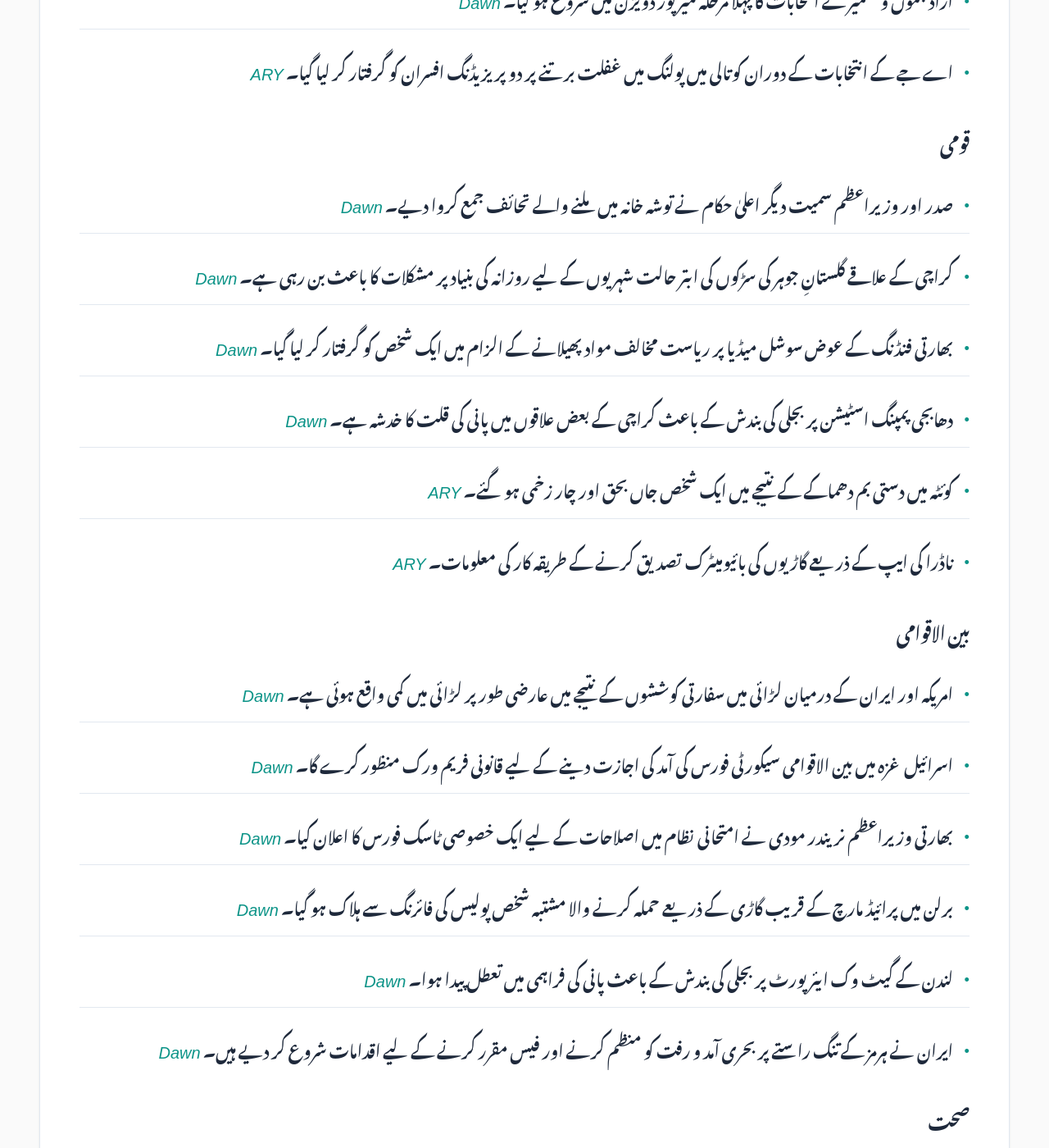
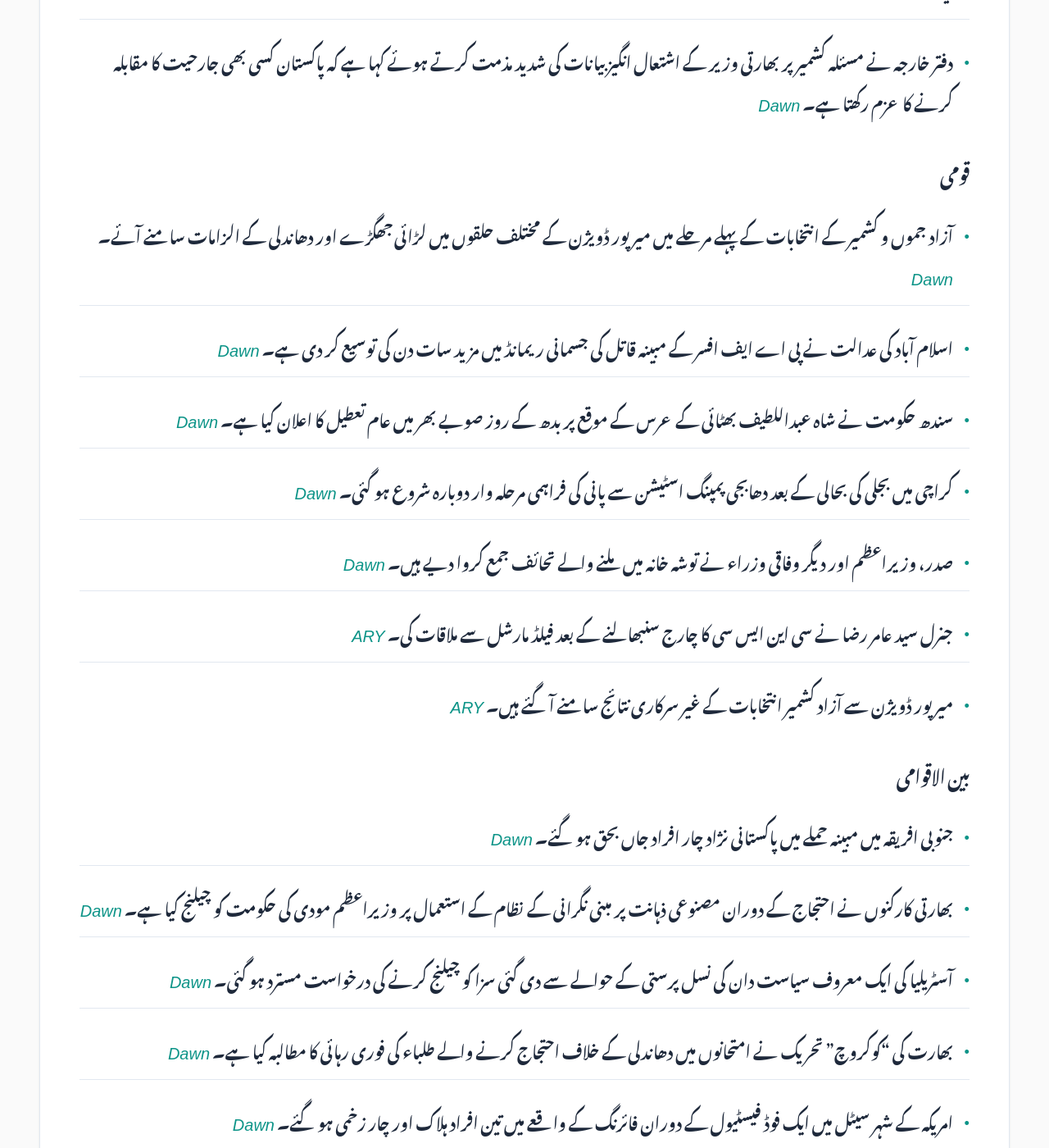
Before and after one commit to zsubzwary/news, a Jekyll site: the page built from ur/index.md, in a window 1280 px wide and 1400 px high, scrolled down 1386 px. Shown: the whole window at 82% size. Built offline with Jekyll 4.4.1, drawn with Linux system fonts in a browser that asks for light colours; some web fonts are replaced; comment, search, counter and statistics services are not loaded; some of the changed text lies outside the part shown.

Commit message:
DateTime; 2026-07-27T16:09:41.239Z

```diff
--- a/ur/index.md
+++ b/ur/index.md
@@ -7,45 +7,52 @@ rtl: true
 
 پاکستان کی تازہ خبروں کا خلاصہ
 
- &lrm; 27-Jul-2026 09:08PKT
+ &lrm; 27-Jul-2026 21:09PKT
 
-پڑھنے کا وقت : 3 منٹ
+پڑھنے کا وقت : 4 منٹ
 
 ### معیشت
-- پاکستان کے تجارتی خسارے میں اضافہ اور توانائی کے حوالے سے درآمدی انحصار کے خطرات۔ *[Dawn](https://www.dawn.com/news/2018654/rebounding-inflation-fiscal-pressures-threaten-recovery)*
-- عالمی توانائی کی رسائی کو محفوظ بنانے کے لیے ہرمز کے تنگ راستے سے متبادل پائپ لائنوں کی کوششیں۔ *[Dawn](https://www.dawn.com/news/2018582/pipelines-to-bypass-the-strait-of-hormuz)*
-- امریکہ اور ایران کے درمیان کشیدگی میں کمی کے باعث سونے کی قیمتوں میں اضافہ۔ *[ARY](https://arynews.tv/gold-gains-on-pause-in-us-iran-fighting-fed-decision-looms)*
-
-### سائنس اور ٹیکنالوجی
-- چینی صدر شی جن پنگ نے مصنوعی ذہانت (AI) کے نظم و ضبط اور گورننس کے لیے عالمی تعاون پر زور دیا۔ *[Dawn](https://www.dawn.com/news/2018585/shifting-geopolitics-of-tech)*
-
-### موسم
-- ملک بھر میں مون سون کی بارشوں کے نتیجے میں اب تک 100 سے زائد اموات ہو چکی ہیں۔ *[Dawn](https://www.dawn.com/news/2018500/nationwide-deaths-this-monsoon-cross-100-more-rain-likely-in-countrys-upper-parts-from-july-29)*
-- پی ایم ڈی نے گلگت بلتستان اور خیبرپختونخوا کے لیے گلیشیائی جھیل کے پھٹنے (GLOF) کا الرٹ جاری کر دیا۔ *[Dawn](https://www.dawn.com/news/2018510/pmd-issues-glof-alert-for-northern-areas-as-several-gb-areas-cut-off-for-5th-consecutive-day)*
+- باب المندب میں بحری جہازوں کی بحالی کے بعد پیٹرولیم وزیر نے ایندھن کی قیمتوں میں کمی کا اشارہ دے دیا۔ *[Dawn](https://www.dawn.com/news/2018766/petroleum-minister-hints-at-fuel-price-relief-after-pakistans-oil-cargoes-clear-bab-al-mandeb)*
+- اسٹیٹ بینک آف پاکستان نے پالیسی ریٹ 11.5 فیصد پر برقرار رکھنے کا فیصلہ کیا ہے۔ *[Dawn](https://www.dawn.com/news/2018718/central-bank-keeps-policy-rate-unchanged-at-115pc)*
+- پاکستان اسٹاک ایکسچینج کا شاخہ انڈیکس 7,000 سے زائد پوائنٹس کے اضافے کے ساتھ 178,000 کی سطح سے اوپر بند ہوا۔ *[Dawn](https://www.dawn.com/news/2018715/psx-opens-week-in-the-green-gains-more-than-7000-points-to-close-above-178000-mark)*
+- امریکہ اور ایران کے درمیان کشیدگی میں وقفے کے بعد خام تیل کی قیمتوں میں کمی دیکھی گئی۔ *[Dawn](https://www.dawn.com/news/2018729/oil-prices-near-one-week-low-after-us-iran-pause-over-weekend)*
+- بین الاقوامی مارکیٹ میں تیل کی قیمتوں میں کمی کے باعث سونے کی قیمتوں میں اضافہ ہوا۔ *[ARY](https://arynews.tv/gold-rate-today-international-market-july-27-2026)*
+- پاکستان میں ٹماٹروں کی قیمتوں میں شدید اضافہ ہو گیا ہے۔ *[ARY](https://arynews.tv/tomatoes-prices-skyrocket-in-pakistan)*
+- سرمایہ کاروں کے ریٹ ہائیک کے امکانات کم ہونے سے پاؤنڈ کی قیمت میں اضافہ ہوا ہے۔ *[ARY](https://arynews.tv/gbp-to-usd-pound-climbs-as-investors-scale-back-rate-hike-bets)*
 
 ### سیاست
-- آزاد جموں و کشمیر کے انتخابات کا پہلا مرحلہ میرپور ڈویژن میں شروع ہو گیا۔ *[Dawn](https://www.dawn.com/news/2018691/first-phase-of-ajk-polls-begins-in-mirpur-division)*
-- اے جے کے انتخابات کے دوران کوتالی میں پولنگ میں غفلت برتنے پر دو پریزیڈنگ افسران کو گرفتار کر لیا گیا۔ *[ARY](https://arynews.tv/ajk-elections-presiding-officers-suspended)*
+- امریکی کانگریسی اراکین نے چیف آف ڈیفنس فورسز فیلڈ مارشل عاصم منیر سے ملاقات کے دوران علاقائی استحکام میں پاکستان کے اہم کردار کو تسلیم کیا۔ *[Dawn](https://www.dawn.com/news/2018779/in-meeting-with-cdf-munir-us-congressmen-acknowledge-pakistans-critical-role-in-regional-stability-ispr)*
+- دفتر خارجہ نے مسئلہ کشمیر پر بھارتی وزیر کے اشتعال انگیز بیانات کی شدید مذمت کرتے ہوئے کہا ہے کہ پاکستان کسی بھی جارحیت کا مقابلہ کرنے کا عزم رکھتا ہے۔ *[Dawn](https://www.dawn.com/news/2018711/fo-condemns-indian-ministers-remarks-on-kashmir-issue-warns-against-underestimating-resolve-to-thwart-any-adventurism)*
 
 ### قومی
-- صدر اور وزیراعظم سمیت دیگر اعلیٰ حکام نے توشہ خانہ میں ملنے والے تحائف جمع کروا دیے۔ *[Dawn](https://www.dawn.com/news/2018662/president-pm-others-return-gifts-to-toshakhana)*
-- کراچی کے علاقے گلستانِ جوہر کی سڑکوں کی ابتر حالت شہریوں کے لیے روزانہ کی بنیاد پر مشکلات کا باعث بن رہی ہے۔ *[Dawn](https://www.dawn.com/news/2018622/pothole-riddled-karachis-gulistan-i-jauhar-roads-turn-daily-travel-into-an-exhausting-ordeal)*
-- بھارتی فنڈنگ کے عوض سوشل میڈیا پر ریاست مخالف مواد پھیلانے کے الزام میں ایک شخص کو گرفتار کر لیا گیا۔ *[Dawn](https://www.dawn.com/news/2018518/tarar-claims-man-arrested-for-spreading-anti-state-material-online-in-exchange-for-indian-funding)*
-- دھابجی پمپنگ اسٹیشن پر بجلی کی بندش کے باعث کراچی کے بعض علاقوں میں پانی کی قلت کا خدشہ ہے۔ *[Dawn](https://www.dawn.com/news/2018517/parts-of-karachi-may-face-water-shortage-after-power-breakdown-at-dhabeji-pumping-station)*
-- کوئٹہ میں دستی بم دھماکے کے نتیجے میں ایک شخص جاں بحق اور چار زخمی ہو گئے۔ *[ARY](https://arynews.tv/grenade-attack-near-quettas-patel-road-leaves-one-dead-four-injured)*
-- ناڈرا کی ایپ کے ذریعے گاڑیوں کی بائیومیٹرک تصدیق کرنے کے طریقہ کار کی معلومات۔ *[ARY](https://arynews.tv/how-to-complete-vehicle-biometric-verification-via-nadras-pak-id-app)*
+- آزاد جموں و کشمیر کے انتخابات کے پہلے مرحلے میں میرپور ڈویژن کے مختلف حلقوں میں لڑائی جھگڑے اور دھاندلی کے الزامات سامنے آئے۔ *[Dawn](https://www.dawn.com/news/2018691/polling-concludes-in-mirpur-division-as-scuffles-rigging-allegations-mar-first-phase-of-ajk-elections)*
+- اسلام آباد کی عدالت نے پی اے ایف افسر کے مبینہ قاتل کی جسمانی ریمانڈ میں مزید سات دن کی توسیع کر دی ہے۔ *[Dawn](https://www.dawn.com/news/2018777/islamabad-court-extends-physical-remand-of-paf-officers-alleged-killer-by-seven-days)*
+- سندھ حکومت نے شاہ عبداللطیف بھٹائی کے عرس کے موقع پر بدھ کے روز صوبے بھر میں عام تعطیل کا اعلان کیا ہے۔ *[Dawn](https://www.dawn.com/news/2018748/public-holiday-in-sindh-on-wednesday-for-shah-abdul-latif-bhittais-urs)*
+- کراچی میں بجلی کی بحالی کے بعد دھابجی پمپنگ اسٹیشن سے پانی کی فراہمی مرحلہ وار دوبارہ شروع ہو گئی۔ *[Dawn](https://www.dawn.com/news/2018724/water-supply-to-parts-of-karachi-resumes-after-power-at-dhabeji-pumping-station-restored)*
+- صدر، وزیراعظم اور دیگر وفاقی وزراء نے توشہ خانہ میں ملنے والے تحائف جمع کروا دیے ہیں۔ *[Dawn](https://www.dawn.com/news/2018662/president-pm-others-return-gifts-to-toshakhana)*
+- جنرل سید عامر رضا نے سی این ایس سی کا چارج سنبھالنے کے بعد فیلڈ مارشل سے ملاقات کی۔ *[ARY](https://arynews.tv/general-syed-aamer-raza-calls-on-field-marshal-after-assuming-charge-of-cnsc)*
+- میرپور ڈویژن سے آزاد کشمیر انتخابات کے غیر سرکاری نتائج سامنے آ گئے ہیں۔ *[ARY](https://arynews.tv/ajk-elections-2026-unofficial-results-from-mirpur-division)*
 
 ### بین الاقوامی
-- امریکہ اور ایران کے درمیان لڑائی میں سفارتی کوششوں کے نتیجے میں عارضی طور پر لڑائی میں کمی واقع ہوئی ہے۔ *[Dawn](https://www.dawn.com/news/2018664/lull-in-iran-us-fighting-achieved-by-fresh-round-of-diplomacy)*
-- اسرائیل غزہ میں بین الاقوامی سیکورٹی فورس کی آمد کی اجازت دینے کے لیے قانونی فریم ورک منظور کرے گا۔ *[Dawn](https://www.dawn.com/news/2018568/israel-to-allow-international-force-into-gaza-israeli-official-says)*
-- بھارتی وزیراعظم نریندر مودی نے امتحانی نظام میں اصلاحات کے لیے ایک خصوصی ٹاسک فورس کا اعلان کیا۔ *[Dawn](https://www.dawn.com/news/2018534/modi-announces-panel-to-reform-indias-exam-system-anti-govt-graffiti-at-jantar-mantar-painted-over)*
-- برلن میں پرائیڈ مارچ کے قریب گاڑی کے ذریعے حملہ کرنے والا مشتبہ شخص پولیس کی فائرنگ سے ہلاک ہو گیا۔ *[Dawn](https://www.dawn.com/news/2018511/suspect-in-berlin-attack-near-pride-gathering-shot-dead-by-police)*
-- لندن کے گیٹ وک ایئرپورٹ پر بجلی کی بندش کے باعث پانی کی فراہمی میں تعطل پیدا ہوا۔ *[Dawn](https://www.dawn.com/news/2018528/londons-gatwick-airport-hit-by-water-supply-problem)*
-- ایران نے ہرمز کے تنگ راستے پر بحری آمد و رفت کو منظم کرنے اور فیس مقرر کرنے کے لیے اقدامات شروع کر دیے ہیں۔ *[Dawn](https://www.dawn.com/news/2018680/charging-for-hormuz)*
+- جنوبی افریقہ میں مبینہ حملے میں پاکستانی نژاد چار افراد جاں بحق ہو گئے۔ *[Dawn](https://www.dawn.com/news/2018768/four-men-reportedly-pakistani-nationals-gunned-down-in-south-africa)*
+- بھارتی کارکنوں نے احتجاج کے دوران مصنوعی ذہانت پر مبنی نگرانی کے نظام کے استعمال پر وزیراعظم مودی کی حکومت کو چیلنج کیا ہے۔ *[Dawn](https://www.dawn.com/news/2018775/modi-faces-challenge-from-activists-over-surveillance-at-india-youth-protest)*
+- آسٹریلیا کی ایک معروف سیاست دان کی نسل پرستی کے حوالے سے دی گئی سزا کو چیلنج کرنے کی درخواست مسترد ہو گئی۔ *[Dawn](https://www.dawn.com/news/2018722/australian-politician-fails-to-overturn-racial-vilification-ruling-over-telling-muslim-senator-to-go-back-to-pakistan)*
+- بھارت کی "کوکروچ" تحریک نے امتحانوں میں دھاندلی کے خلاف احتجاج کرنے والے طلباء کی فوری رہائی کا مطالبہ کیا ہے۔ *[Dawn](https://www.dawn.com/news/2018741/indias-cockroach-janta-party-demands-release-of-protesters-after-reports-of-detention)*
+- امریکہ کے شہر سیٹل میں ایک فوڈ فیسٹیول کے دوران فائرنگ کے واقعے میں تین افراد ہلاک اور چار زخمی ہو گئے۔ *[Dawn](https://www.dawn.com/news/2018716/mass-shooting-kills-3-wounds-4-near-space-needle-landmark-in-seattle)*
+- امریکہ اور ایران کے درمیان فوجی کارروائیوں میں وقفے سے سفارتی حل کی امیدیں بڑھ گئی ہیں۔ *[Dawn](https://www.dawn.com/news/2018664/lull-in-iran-us-fighting-achieved-by-fresh-round-of-diplomacy)*
+- نیتن یاہو نے ٹرمپ سے ملاقات کے دوران ایران کو اپنا سب سے اہم ایجنڈا قرار دیا۔ *[ARY](https://arynews.tv/netanyahu-says-iran-is-top-agenda-in-meeting-with-trump)*
+
+### موسمی حالات
+- اسپین میں جنگلات کی آگ کو کنٹرول کرنے کی کوششیں جاری ہیں، جبکہ ملک کو نئی ہیٹ ویو کا سامنا ہے۔ *[Dawn](https://www.dawn.com/news/2018742/spain-races-to-contain-blazes-before-temperatures-rise)*
 
 ### صحت
-- میڈیکل ٹربیونل نے پیشہ ورانہ غفلت اور قانونی معیاروں سے متعلق اہم فیصلے جاری کیے۔ *[Dawn](https://www.dawn.com/news/2018658/medical-tribunal-redefines-standards-of-negligence)*
+- پاکستان نے عالمی ادارے کو بتایا کہ پولیو کا خاتمہ ممکن ہے، تاہم خیبر پختونخوا میں عدم تحفظ سب سے بڑی رکاوٹ ہے۔ *[Dawn](https://www.dawn.com/news/2018773/pakistan-tells-global-watchdog-polio-eradication-is-within-reach-insecurity-in-kp-remains-biggest-hurdle)*
+
+### کھیل
+- کرکٹ کی 2028 کے اولمپکس میں واپسی بھارت کے لیے ایک بڑا تجارتی موقع ثابت ہو سکتی ہے۔ *[Dawn](https://www.dawn.com/news/2018762/how-cricket-could-become-the-olympics-gateway-to-india)*
 
 ### دیگر
-- جاپانی راہب نے عالمی امن کے لیے ٹیکسلا کے قدیم مقام پر دعاؤں کی اپیل کی۔ *[Dawn](https://www.dawn.com/news/2018551/japanese-monk-asks-buddhists-to-visit-taxila-for-peace-prayers)*
-- تفریحی خبریں: رابرٹ پیٹنسن، مارول کے نئے کھلونے اور اولیویا روڈریگو سے متعلق خبریں۔ *[ARY](https://arynews.tv/robert-pattinson-revives-twilight-rivalry-with-joke-about-the-odyssey-role)* | *[ARY](https://arynews.tv/marvel-unveils-avengers-doomsday-toy-line-featuring-x-men-avengers-and-fantastic-four)* | *[ARY](https://arynews.tv/olivia-rodrigo-sparks-spider-man-soundtrack-rumors-with-cryptic-social-post)*
+- مشہور سیریز "Bridgerton" کے پانچویں سیزن کے کاسٹ میں تبدیلیوں کی اطلاعات۔ *[ARY](https://arynews.tv/bridgerton-season-5-cast-shake-up-whos-returning-whos-leaving-and-new-cast-members)*
+- شامون اسماعیل کا زہران ممدانی کی پلے لسٹ میں شامل ہونا۔ *[ARY](https://arynews.tv/shamoon-ismail-lands-on-zohran-mamdanis-playlist)*
+- میگن مارکل کو نیٹ فلکس شو کے لیے ایمی ایوارڈ کی نامزدگی ملنے پر خوشی کا اظہار۔ *[ARY](https://arynews.tv/meghan-markle-feels-vindicated-by-emmy-nomination-for-cancelled-netflix-show)*
+- سریڈینی سوینی کی تعطیلاتی تصاویر پر مداحوں کا ردعمل۔ *[ARY](https://arynews.tv/sydney-sweeney-sparks-fan-backlash-over-romantic-vacation-snaps-with-scooter-braun)*
```
